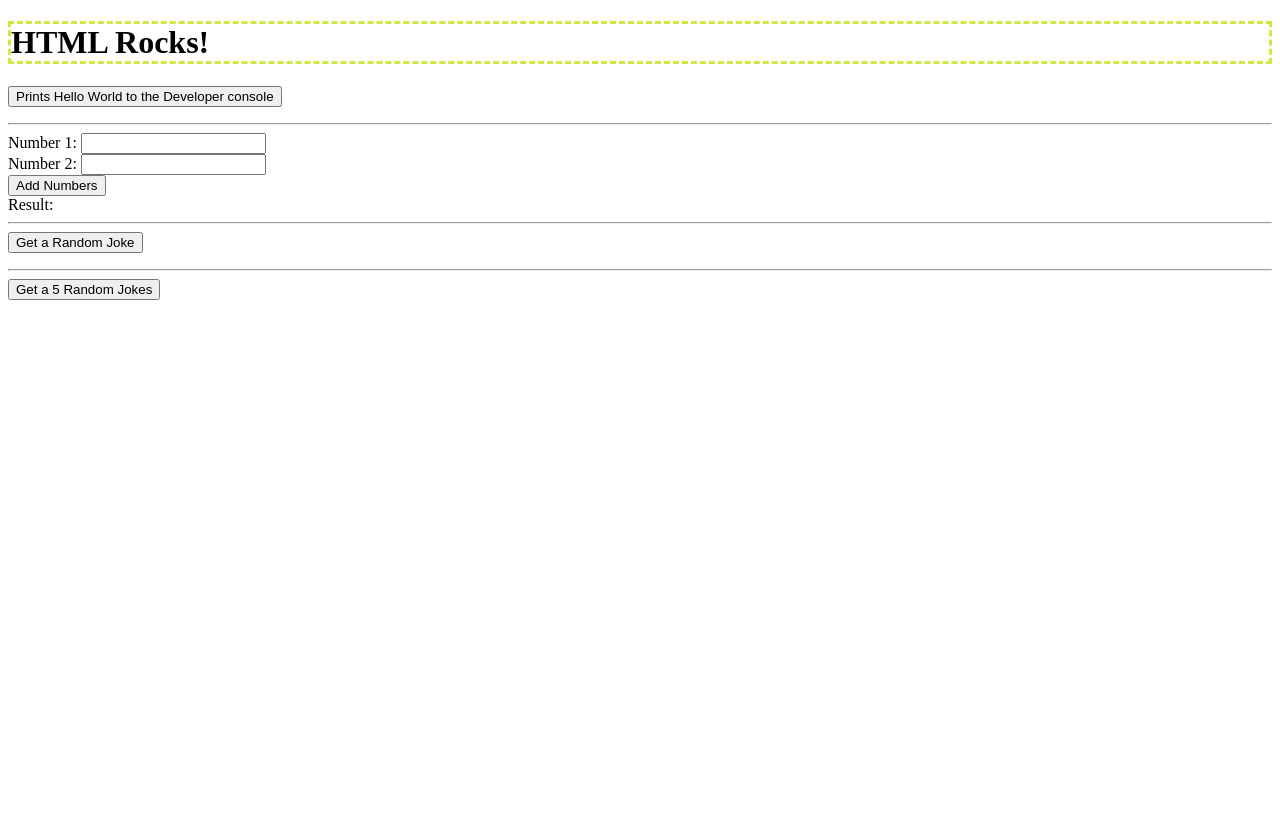
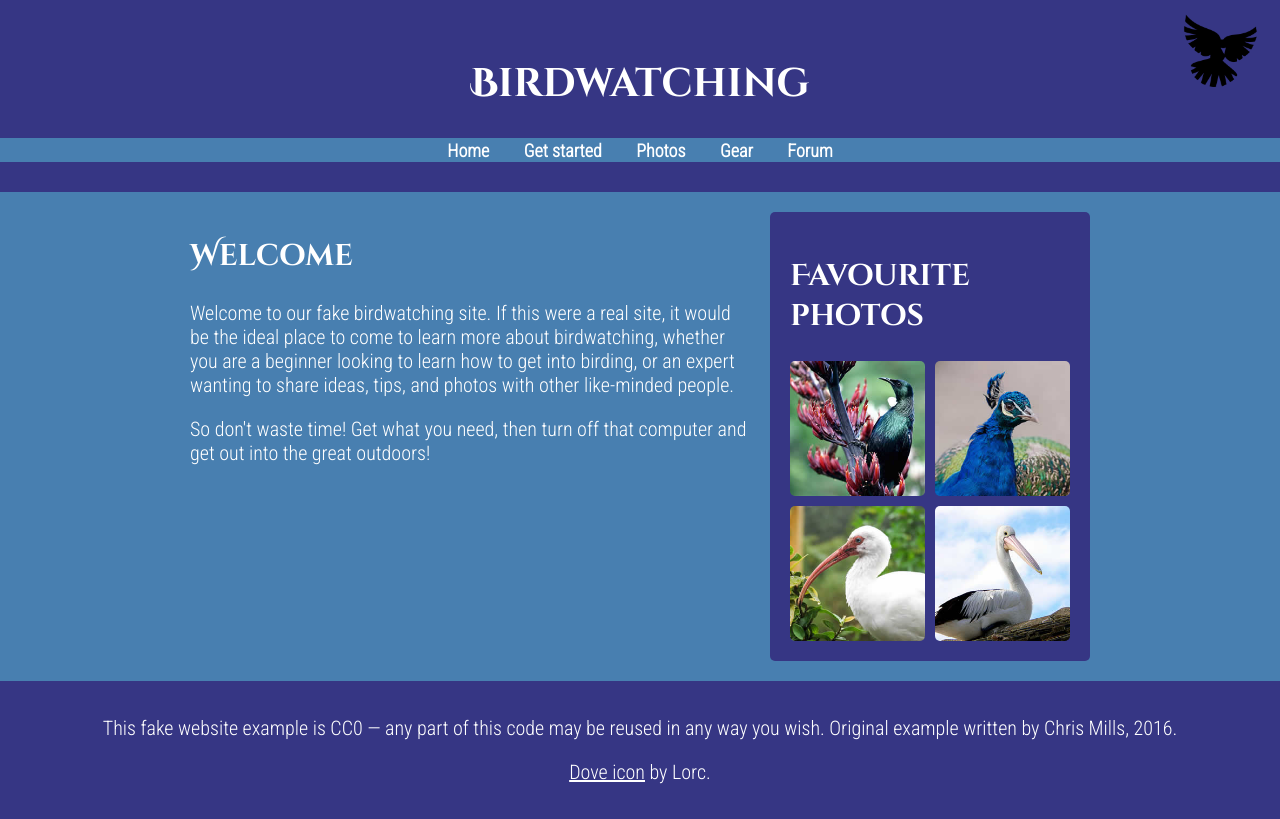
Before and after one commit to evanlelong/cs408_M4.2, a website: page index.html in a window 1280 px wide. Drawn offline with Linux system fonts and the light colour scheme.

Commit message:
Added Photos HTML and CSS

```diff
--- a/css/style.css
+++ b/css/style.css
@@ -1,29 +1,133 @@
-h1{
-  border-color: #d3e644;
-  border-style: dashed;
+
+body {
+    font-family: 'Roboto Condensed', sans-serif;
+    background-color: #487fb0;
+    color: white;
+    margin: 0;
+    padding: 0;
+    font-size :20px;
 }
 
-table {
-  border-collapse: collapse;
-  width: 100%;
-  margin-bottom: 20px;
+header {
+    background-color: #363684;
+    color: #fff;
+    padding: 30px 0;
+    text-align: center;
+    position: relative;
 }
 
-th, td {
-  padding: 12px 15px;
-  text-align: left;
-  border-bottom: 1px solid #ddd;
+.header-content {
+    display: flex;
+    align-items: center;
+    justify-content: center;
+    max-width: 900px;
+    margin: 0 auto;
 }
 
-th {
-  background-color: #f2f2f2;
-  font-weight: bold;
+.logo {
+    position: absolute;
+    top: 12px;
+    right: 20px;
+    width: 80px;
+    height: auto;
 }
 
-tbody tr:nth-child(even) {
-  background-color: #f9f9f9;
+nav ul {
+    background-color: #487fb0;
+    text-align: center;
+    padding: 10px 0;
 }
 
-tbody tr:hover {
-  background-color: #e9e9e9;
+h1, h2{
+    font-family: 'Cinzel Decorative', serif;
 }
+
+nav ul {
+    list-style: none;
+    padding: 0;
+    margin: 0;
+}
+
+nav ul li {
+    display: inline;
+    margin: 0 15px;
+}
+
+nav ul li a, nav ul li span {
+    color: #fff;
+    font-size: 18px;
+    text-decoration: none;
+    font-weight: bold;
+}
+
+nav ul li span {
+    border-bottom: 2px solid #fff;
+}
+
+main {
+    display: flex;
+    max-width: 900px;
+    margin: 20px auto;
+    padding: 0 20px;
+}
+
+.content {
+    flex: 2;
+    padding-right: 20px;
+}
+
+.sidebar {
+    flex: 1;
+    background-color: #363684;
+    padding: 20px;
+    border-radius: 5px;
+}
+
+/* Photos */
+.gallery {
+    display: grid;
+    grid-template-columns: repeat(2, 1fr);
+    gap: 10px;
+    justify-items: center;
+    align-items: center;
+}
+
+.gallery a {
+    display: block;
+    width: 100%;
+}
+
+.gallery img {
+    width: 100%;
+    height: auto;
+    max-width: none;
+    display: block;
+    border-radius: 5px;
+}
+
+footer {
+    text-align: center;
+    background-color: #363684;
+    color: #fff;
+    padding: 15px 0;
+    margin-top: 10px;
+}
+
+footer a {
+    color: #fff;
+    text-decoration: underline;
+}
+
+
+@media (max-width: 500px) {
+    .logo {
+        position: static;
+        display: inline-block;
+        width: 100px;
+        margin: 0 0 10px 0;
+    }
+
+    .header-content {
+        flex-direction: column;
+    }
+}
--- a/index.html
+++ b/index.html
@@ -1,108 +1,53 @@
-<!doctype html>
-<html>
-
+<!DOCTYPE html>
+<html lang="en">
 <head>
-  <meta charset="utf-8">
-  <title>Hello World!</title>
-  <meta name="description" content="">
-  <meta name="viewport" content="width=device-width, initial-scale=1">
-  <link rel="stylesheet" href="css/style.css">
-  <link rel="shortcut icon" href="img/favicon.ico">
+    <meta charset="utf-8">
+    <title>Birdwatching</title>
+    <link href="https://fonts.googleapis.com/css?family=Roboto+Condensed:300%7CCinzel+Decorative:700" rel="stylesheet">
+    <link rel="stylesheet" href="css/style.css">
 </head>
 
 <body>
-  <h1>HTML Rocks!</h1>
-  <p>
-    <button  onclick="helloWorld()">Prints Hello World to the Developer console</button>
-  </p>
-  <hr>
-  <form id="addForm">
-    <label for="num1">Number 1:</label>
-    <input type="number" id="num1" name="num1" required>
-    <br>
-    <label for="num2">Number 2:</label>
-    <input type="number" id="num2" name="num2" required>
-    <br>
-    <button type="submit">Add Numbers</button>
-  </form>
 
-  <label id="result">Result:</label>
+    <header>
+        <div class="header-content">
+            <img src="photos/dove.png" alt="dove logo" class="logo">
+            <h1>Birdwatching</h1>
+        </div>
 
-  <hr>
+        <nav>
+            <ul>
+                <li><a href="#">Home</a></li>
+                <li><a href="#">Get started</a></li>
+                <li><a href="#">Photos</a></li>
+                <li><a href="#">Gear</a></li>
+                <li><a href="#">Forum</a></li>
+            </ul>
+        </nav>
+    </header>
 
-  <button id="jokeButton">Get a Random Joke</button>
-  <p id="joke"></p>
+    <main>
+        <section class="content">
+            <h2>Welcome</h2>
+            <p>Welcome to our fake birdwatching site. If this were a real site, it would be the ideal place to come to learn more about birdwatching, whether you are a beginner looking to learn how to get into birding, or an expert wanting to share ideas, tips, and photos with other like-minded people.</p>
+            <p>So don't waste time! Get what you need, then turn off that computer and get out into the great outdoors!</p>
+        </section>
 
-  <hr>
-  <button id="jokeButtonTable">Get a  5 Random Jokes</button>
-  <table id="jokeTable"></table>
+        <aside class="sidebar">
+            <h2>Favourite photos</h2>
+            <div class="gallery">
+                <a href="photos/favorite-1.jpg"><img src="photos/favorite-1_th.jpg" alt="Small black bird"></a>
+                <a href="photos/favorite-2.jpg"><img src="photos/favorite-2_th.jpg" alt="Bright blue bird"></a>
+                <a href="photos/favorite-3.jpg"><img src="photos/favorite-3_th.jpg" alt="Large white bird"></a>
+                <a href="photos/favorite-4.jpg"><img src="photos/favorite-4_th.jpg" alt="White and black bird"></a>
+            </div>
+        </aside>
+    </main>
 
-  <script type="module" script="js/main.js">
-    import {helloWorld, add, fetchRandomJoke, fetch5RandomJokes} from './js/main.js';
-
-    // This shows how to assign a function to the window object
-    // so that it can be called from the browser console
-    window.helloWorld = helloWorld;
-
-    // This shows how to add an event listener to a button in the HTML
-    // and call a function when the button is clicked
-    const form = document.getElementById('addForm');
-    form.addEventListener('submit', function(e) {
-      e.preventDefault();
-      const num1 = parseFloat(document.getElementById('num1').value);
-      const num2 = parseFloat(document.getElementById('num2').value);
-      try{
-        const result = add(num1, num2);
-        document.getElementById('result').textContent = `Result: ${result}`;
-      }catch(e){
-        console.error(e);
-        document.getElementById('result').textContent = `Error: ${e.message}`;
-      }
-
-    });
-
-    // this shows how to add an event listener to a button in the HTML
-    // that calls a function that fetches a random joke from an API
-    // and displays it on the page
-    const jokebtn = document.getElementById('jokeButton');
-    const jokeresult = document.getElementById('joke');
-    jokebtn.addEventListener('click', async () => {
-      try {
-        jokeresult.textContent = 'Loading...';
-        const joke = await fetchRandomJoke();
-        document.getElementById('joke').textContent = joke;
-      } catch (e) {
-        console.error(e);
-        document.getElementById('joke').textContent = `Error: ${e.message}`;
-      }
-    });
-
-    // this shows how to add an event listener to a button in the HTML
-    // that calls a function that fetches 5 random jokes from an API
-    // and displays them in a table on the page
-    const jokeTableBtn = document.getElementById('jokeButtonTable');
-    const jokeTable = document.getElementById('jokeTable');
-    jokeTableBtn.addEventListener('click', async () => {
-      try {
-        jokeTable.textContent = 'Loading...';
-        const joke = await fetch5RandomJokes();
-        jokeTable.innerHTML = `
-              <thead>
-              <tr>
-                <th>Joke</th>
-              </tr>
-              </thead>
-              <tbody>
-              ${joke.map(j => `<tr><td>${j}</td></tr>`).join('')}
-              </tbody>
-            `;
-      } catch (e) {
-        console.error(e);
-        document.getElementById('joke').textContent = `Error: ${e.message}`;
-      }
-    });
-  </script>
+    <footer>
+        <p>This fake website example is CC0 — any part of this code may be reused in any way you wish. Original example written by Chris Mills, 2016.</p>
+        <p><a href="http://game-icons.net/lorc/originals/dove.html">Dove icon</a> by Lorc.</p>
+    </footer>
 
 </body>
-
 </html>
```
Also changed, not shown: photos/dove.png (added), photos/favorite-1.jpg (added), photos/favorite-1_th.jpg (added), photos/favorite-2.jpg (added), photos/favorite-2_th.jpg (added), photos/favorite-3.jpg (added), photos/favorite-3_th.jpg (added), photos/favorite-4.jpg (added), photos/favorite-4_th.jpg (added).
